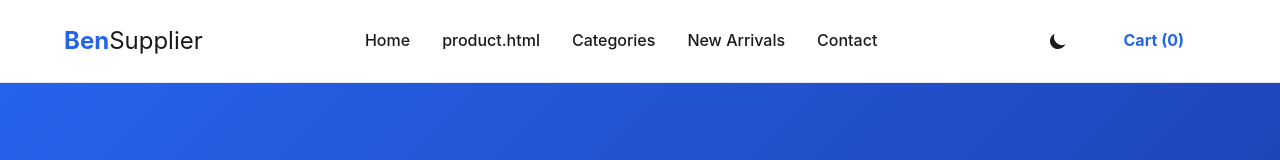
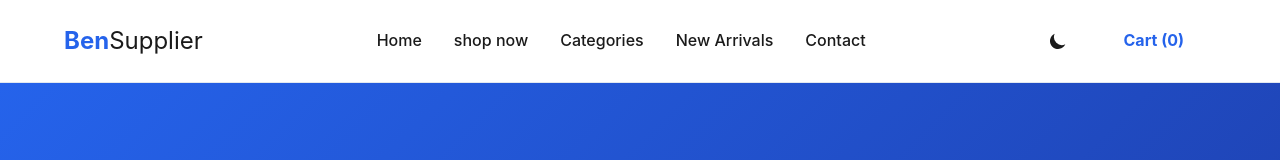
Before and after one commit to axelleonboss/Fun-face-swap-, a plain HTML site: page index.html in a window 1280 px wide. Shown: the top 160 px of the page. Drawn offline with Linux system fonts and the light colour scheme.

Commit message:
Update index.html

```diff
--- a/index.html
+++ b/index.html
@@ -251,7 +251,7 @@
 
             <nav class="nav-links">
                 <a href="#">Home</a>
-                <a href="#">product.html</a>
+                <a href="#">shop now</a>
                 <a href="#">Categories</a>
                 <a href="#">New Arrivals</a>
                 <a href="#">Contact</a>
```
